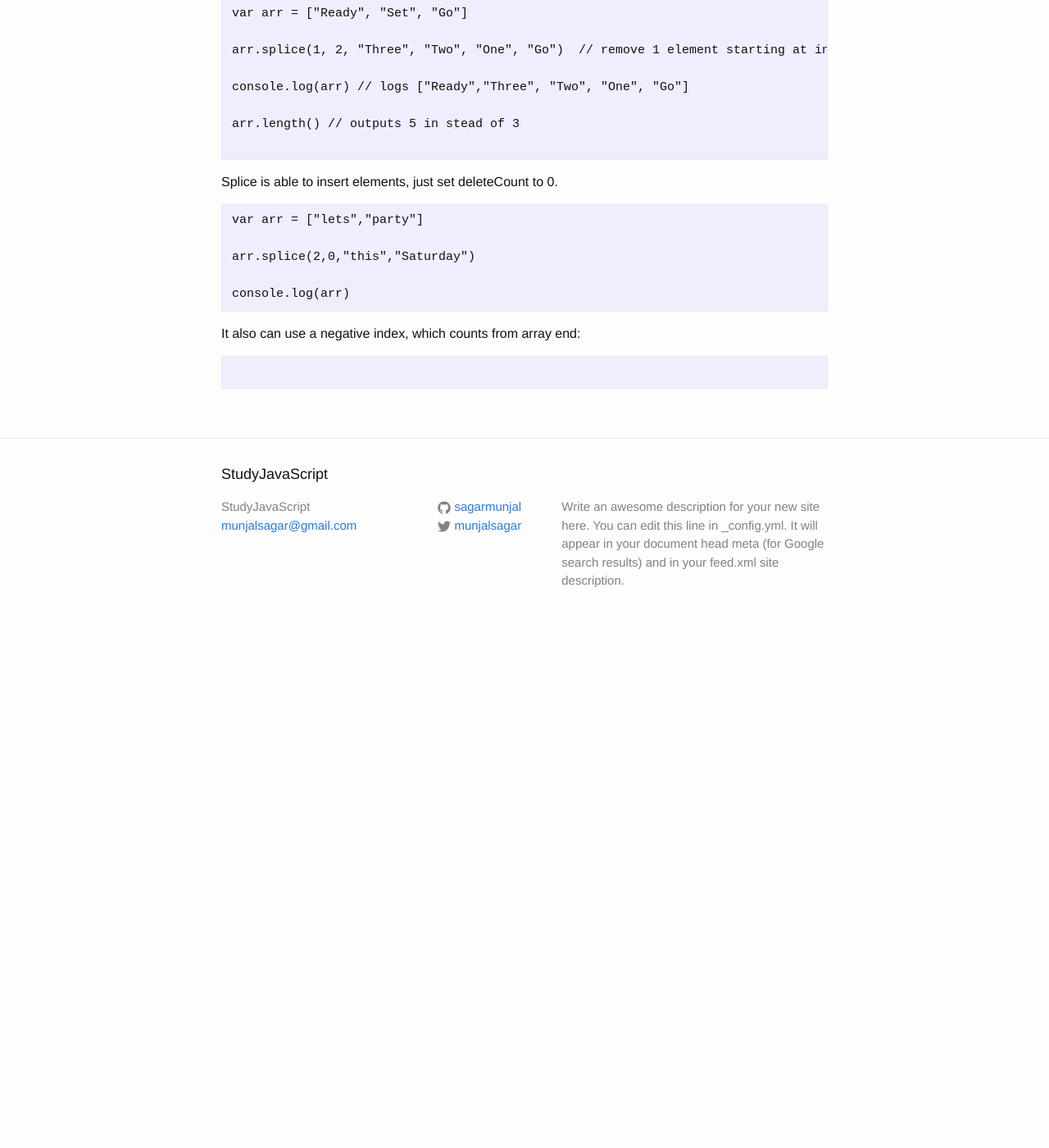
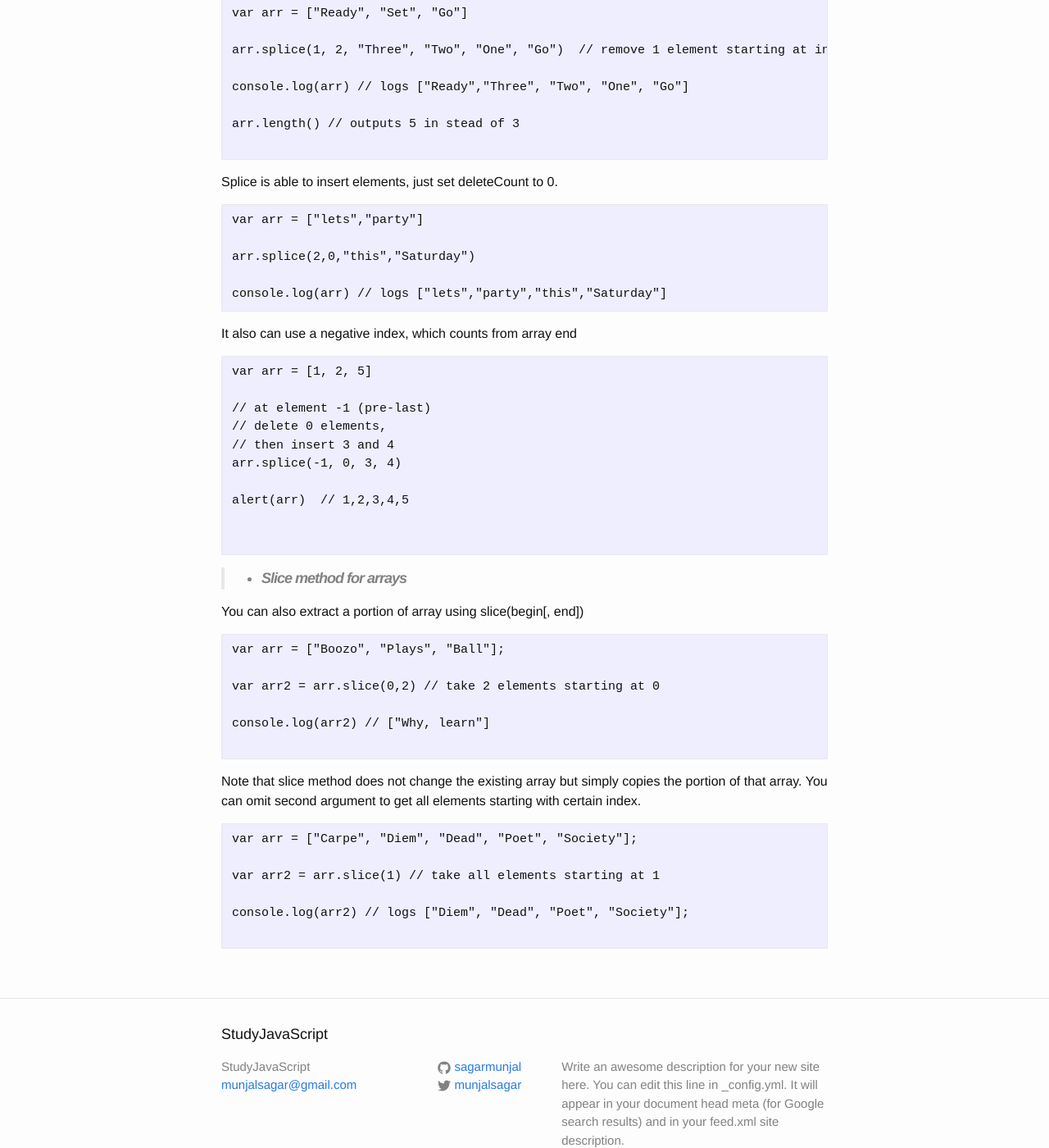
Before and after one commit to sagarmunjal/repo0001, a Jekyll site: the page built from _posts/2016-06-18-Learning-in-depth-about-the-data-types.md, in a window 1280 px wide and 1400 px high, scrolled down 11430 px. Shown: the whole window at 82% size. Built offline with Jekyll 4.4.1, drawn with Linux system fonts in a browser that asks for light colours; nearby versions of some CDN libraries; a script that is not in the unit is left out; before the commit the page ends 12210 px from its top, so only the background shows below that.

Commit message:
Updated 2016-06-18-Learning-in-depth-about-the-data-types.md

````diff
--- a/_posts/2016-06-18-Learning-in-depth-about-the-data-types.md
+++ b/_posts/2016-06-18-Learning-in-depth-about-the-data-types.md
@@ -613,11 +613,46 @@ var arr = ["lets","party"]
 
 arr.splice(2,0,"this","Saturday")
 
-console.log(arr)
+console.log(arr) // logs ["lets","party","this","Saturday"]
 ```
 
-It also can use a negative index, which counts from array end:
+It also can use a negative index, which counts from array end
+
+```
+var arr = [1, 2, 5]
+
+// at element -1 (pre-last)
+// delete 0 elements,
+// then insert 3 and 4
+arr.splice(-1, 0, 3, 4)
+
+alert(arr)  // 1,2,3,4,5
+
 
 ```
 
+> - **Slice method for arrays**
+
+You can also extract a portion of array using slice(begin[, end])
+
 ```
+var arr = ["Boozo", "Plays", "Ball"];
+
+var arr2 = arr.slice(0,2) // take 2 elements starting at 0
+
+console.log(arr2) // ["Why, learn"]
+
+```
+
+Note that slice method does not change the existing array but simply copies the portion of that array.
+You can omit second argument to get all elements starting with certain index.
+
+
+```
+var arr = ["Carpe", "Diem", "Dead", "Poet", "Society"];
+
+var arr2 = arr.slice(1) // take all elements starting at 1
+
+console.log(arr2) // logs ["Diem", "Dead", "Poet", "Society"];
+
+```
````
